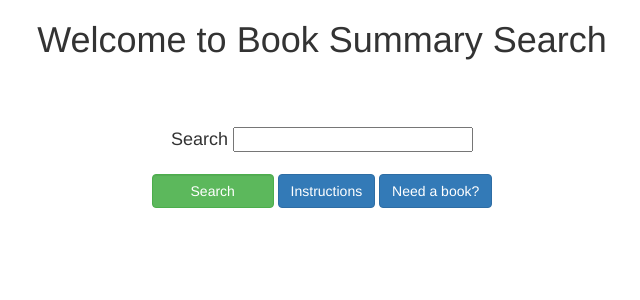
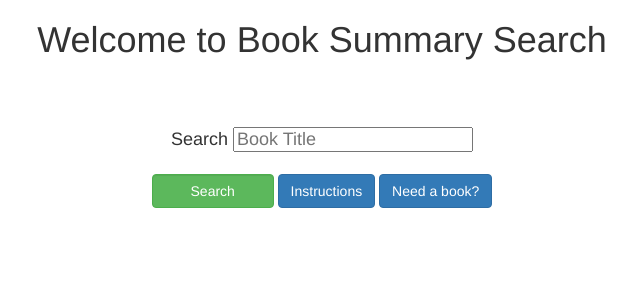
Before and after one commit to tschmoek/BookSummarySearch, a Django app: page /search in a window 1280 px wide. Shown: the top 300 px of the page, without its empty margins (318-958 px from the left). Run offline with Django 3.2, Linux system fonts and the light colour scheme; some libraries are stand-ins or nearby versions.

Commit message:
Placeholder for input

```diff
--- a/Search/templates/search.html
+++ b/Search/templates/search.html
@@ -18,7 +18,7 @@
             <form action="/search" method="post">
                 <div class="form-group text-center">
                     <h4><label class="control-label" for="id_searchval"><h4>Search</h4></label>
-                    <input id="id_searchval" maxlength="10000" name="searchval" type="text" required></input></h4>
+                    <input id="id_searchval" placeholder="Book Title" maxlength="10000" name="searchval" type="text" required></input></h4>
                     <input id='test'type='button' class="form-control btn btn-success" style="width:30%" value="Search" />
                     <button type="button" class="btn btn-primary" data-toggle="modal" data-target="#myModal">
                         Instructions
```
